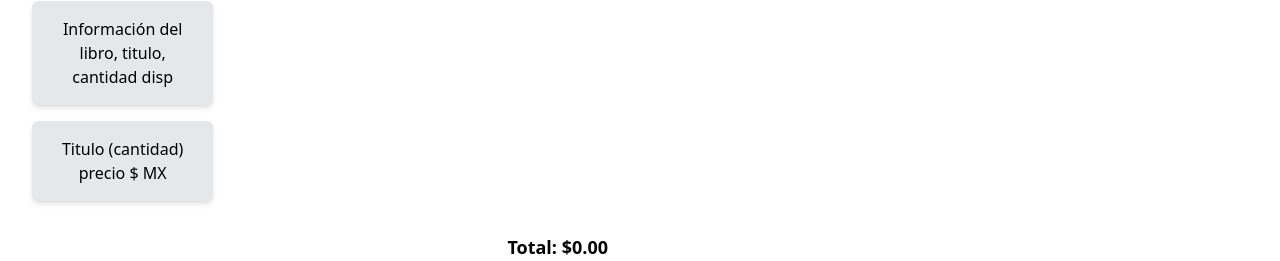
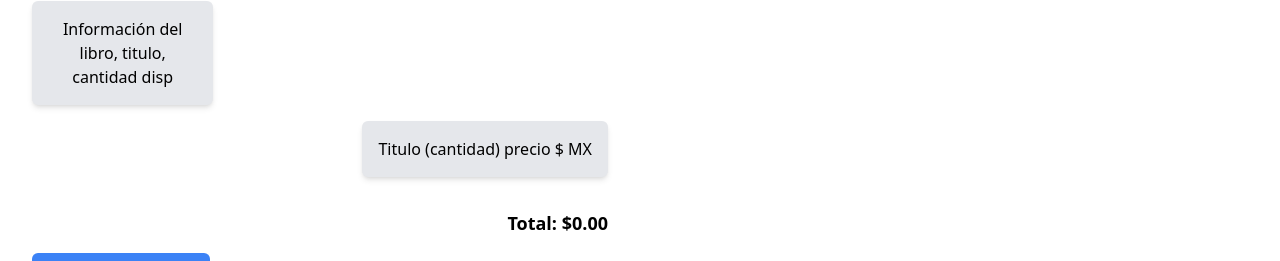
Before and after one commit to LArkadia/-MazacuataStore-, a React (Vite) app in the folder frontend/: page /cart in a window 1280 px wide. Shown: the part 208-469 px from the top of the page. Built offline with nearby package versions, Linux system fonts and the light colour scheme.

Commit message:
Update index.css

```diff
--- a/frontend/src/index.css
+++ b/frontend/src/index.css
@@ -6,3 +6,22 @@ body {
   background: rgb(255, 255, 255);
   color: rgb(0, 0, 0);
 }
+
+
+.img-resize {
+  width: 150px;
+  height: auto;
+}
+
+.flex-end-container {
+  display: flex;
+  flex-direction: column;
+  justify-content: flex-start;
+  align-items: flex-end;
+}
+
+.flex-item {
+  display: flex;
+  justify-content: flex-end;
+  width: 50%;
+}
```
